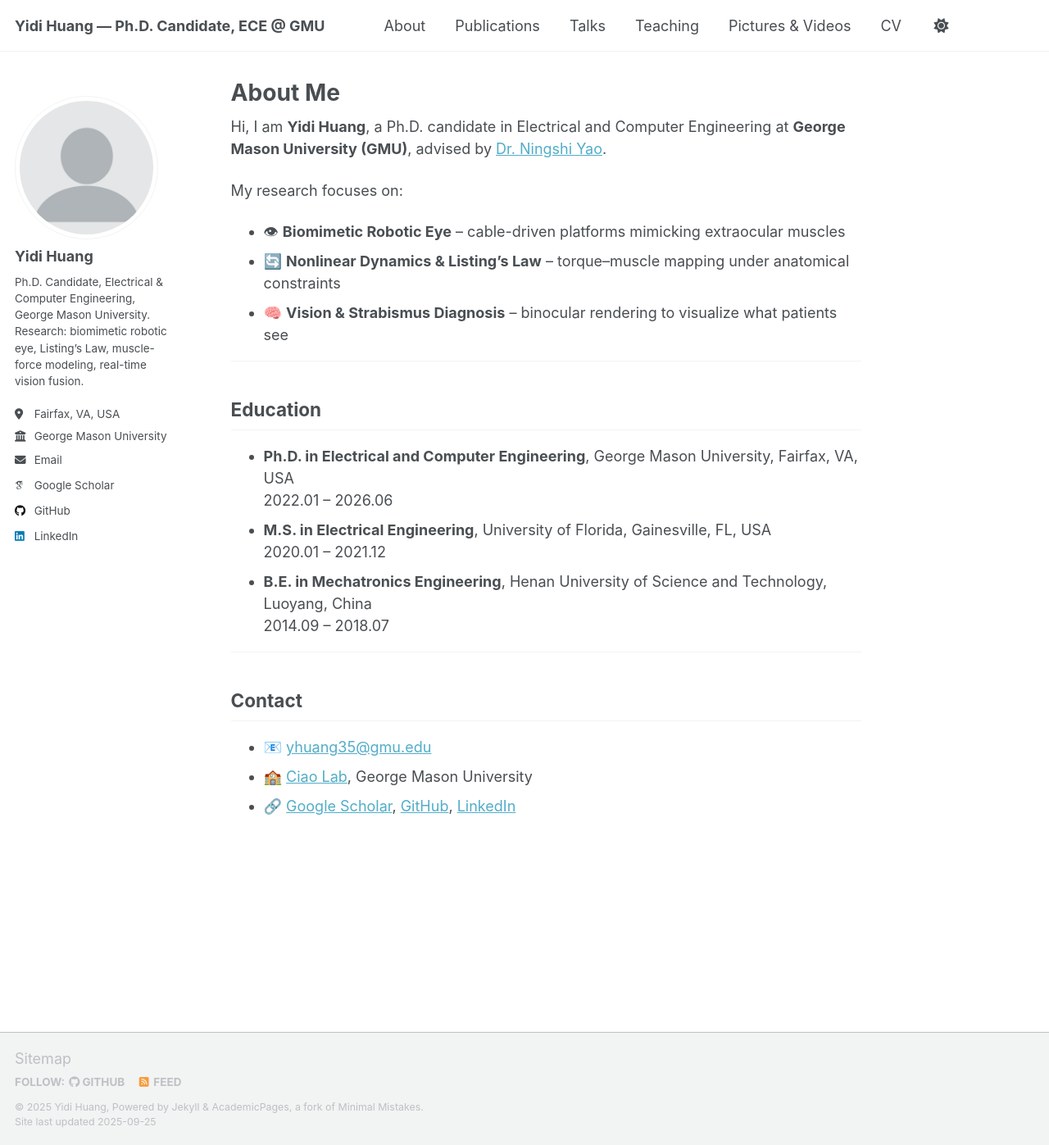
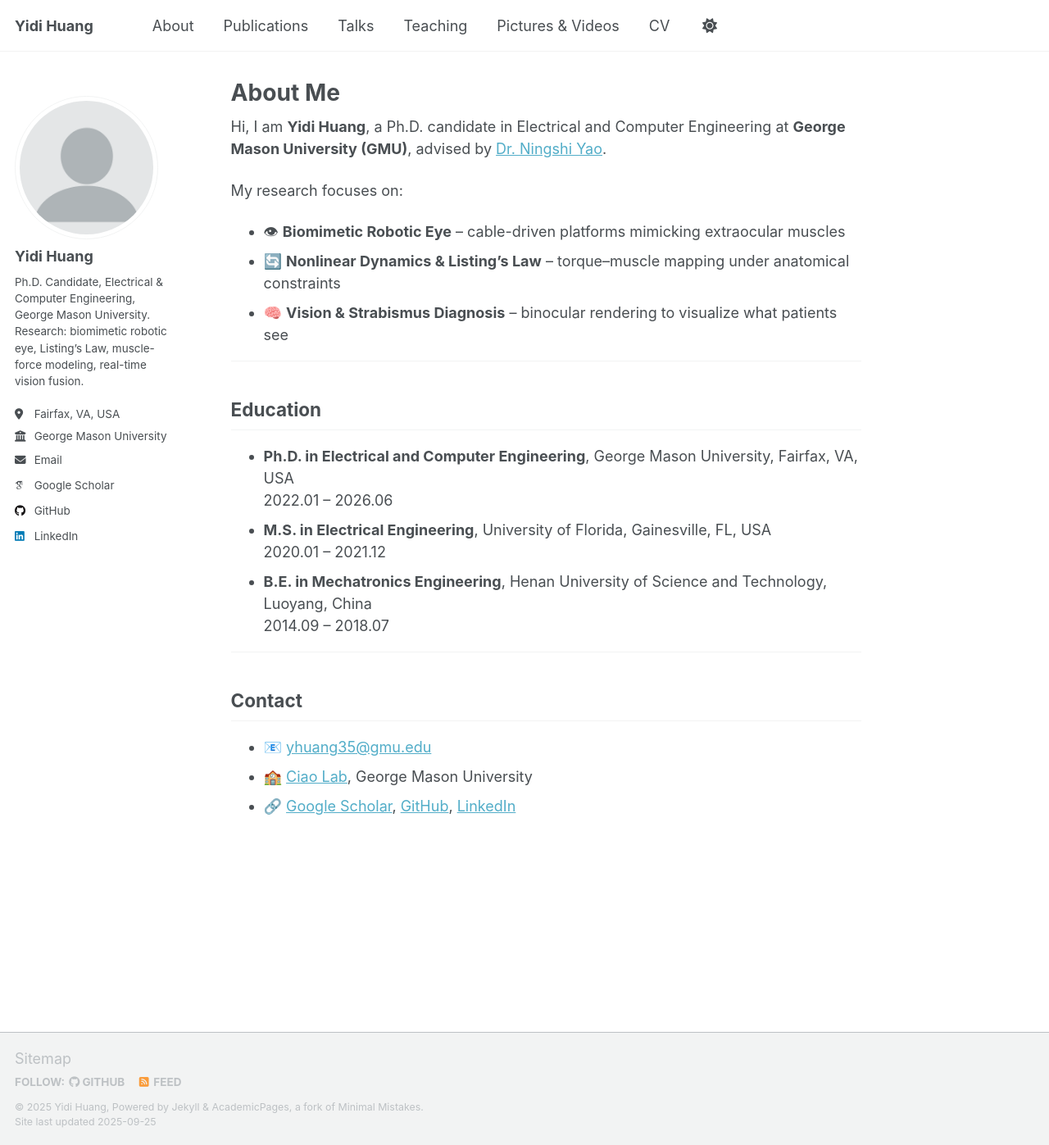
Before and after one commit to GMUYidi/huang-yidi.github.io, a Jekyll site: the page built from _pages/about.md, in a window 1280 px wide and 1397 px high. Shown: the whole window at 82% size. Built offline with Jekyll 4.4.1, drawn with Linux system fonts in a browser that asks for light colours; some web fonts are replaced; a script that is not in the unit is left out.

Commit message:
Update _config.yml

```diff
--- a/_config.yml
+++ b/_config.yml
@@ -1,7 +1,7 @@
 # Basic Site Settings
 locale                   : "en-US"
 site_theme               : "default"
-title                    : "Yidi Huang — Ph.D. Candidate, ECE @ GMU"
+title                    : "Yidi Huang"
 title_separator          : "·"
 name                     : &name "Yidi Huang"
 description              : &description "Academic homepage of Yidi Huang, Ph.D. Candidate in Electrical and Computer Engineering at George Mason University."
```
